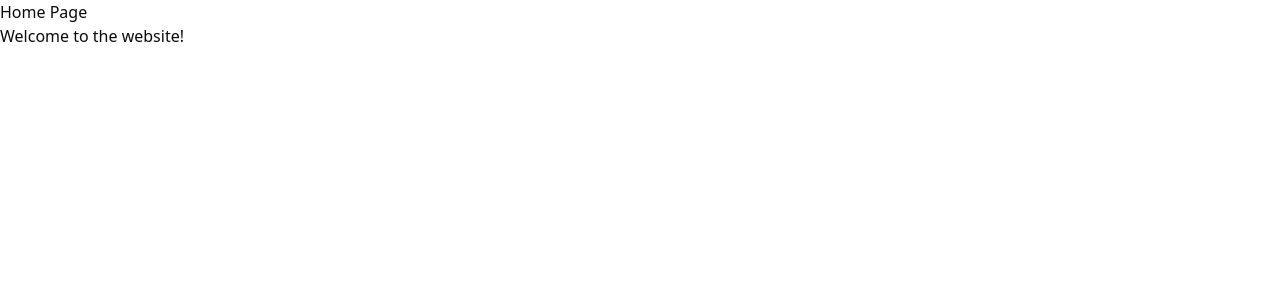
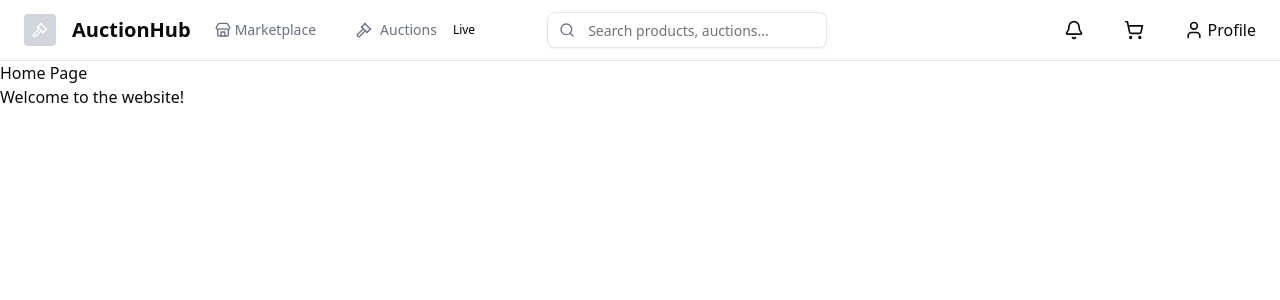
Before and after one commit to pi-knu/front, a React (Vite) app: page / in a window 1280 px wide. Shown: the top 300 px of the page. Built offline with nearby package versions, Linux system fonts and the light colour scheme.

Commit message:
feat: add responsive-mobile Navbar

```diff
--- /dev/null
+++ b/src/components/Navbar.tsx
@@ -0,0 +1,109 @@
+import { Input } from "@/components/ui/input"
+import { useState } from "react";
+import { Link } from "react-router-dom";
+import { Search } from "lucide-react";
+
+import {
+    Gavel,
+    Store,
+    Bell,
+    ShoppingCart,
+    User,
+    Menu,
+    X
+} from "lucide-react";
+
+function Navbar() {
+    const [open, setOpen] = useState(false);
+
+    return (
+        <nav className="w-full border-b bg-white px-6 py-3 flex items-center justify-between">
+
+            <div className="flex items-center gap-4">
+                <button
+                    className="lg:hidden flex items-center"
+                    onClick={() => setOpen(!open)}
+                >
+                    {open ? <X className="w-6 h-6" /> : <Menu className="w-6 h-6" />}
+                </button>
+
+                <div className="w-8 h-8 bg-gray-300 rounded flex items-center justify-center">
+                    <Gavel className="w-4 h-4 text-white" />
+                </div>
+
+                <Link to="/" className="text-xl font-semibold">
+                    AuctionHub
+                </Link>
+
+                <div className="hidden lg:flex items-center gap-4">
+                    <Link to="/marketplace" className="text-gray-500 p-2 flex items-center gap-1 text-sm hover:bg-gray-100 hover:text-gray-900  transition rounded-lg">
+                        <Store className="w-4 h-4 text-gray-500" />
+                        Marketplace
+                    </Link>
+
+                    <Link
+                        to="/auctions"
+                        className="flex items-center gap-2 text-gray-500 px-4 py-2  text-sm hover:bg-gray-100 hover:text-gray-900 transition rounded-lg"
+                    >
+                        <Gavel className="w-4 h-4" />
+                        Auctions
+                        <span className="text-xs bg-white text-black px-2 py-0.5 rounded">
+                            Live
+                        </span>
+                    </Link>
+
+                    <div className="relative w-70 ml-8">
+                        <Search className="absolute left-3 top-1/2 -translate-y-1/2 text-gray-500 w-4 h-4" />
+
+                        <Input
+                            placeholder="Search products, auctions..."
+                            className="bg-white pl-10"
+                        />
+                    </div>
+                </div>
+            </div>
+
+            <div className="hidden lg:flex items-center gap-10">
+
+
+                <Bell className="w-5 h-5" />
+                <ShoppingCart className="w-5 h-5" />
+
+                <Link to="/profile" className="flex items-center gap-1">
+                    <User className="w-5 h-5" /> Profile
+                </Link>
+            </div>
+            {open && (
+                <div className="absolute top-16 left-0 w-full bg-white border-b shadow-lg flex flex-col gap-4 px-6 py-4 lg:hidden">
+
+                    <Input placeholder="Search..." className="bg-white" />
+
+                    <Link to="/marketplace" className="flex items-center gap-2 text-gray-500">
+                        <Store className="w-4 h-4" /> Marketplace
+                    </Link>
+
+                    <Link
+                        to="/auctions"
+                        className="flex items-center gap-2 bg-black text-white px-4 py-2 rounded-lg w-fit"
+                    >
+                        <Gavel className="w-4 h-4" />
+                        Auctions
+                        <span className="text-xs bg-white text-black px-2 py-0.5 rounded">
+                            Live
+                        </span>
+                    </Link>
+
+                    <div className="flex items-center gap-4">
+                        <Bell className="w-5 h-5" />
+                        <ShoppingCart className="w-5 h-5" />
+                        <Link to="/profile" className="flex items-center gap-1">
+                            <User className="w-5 h-5" /> Profile
+                        </Link>
+                    </div>
+                </div>
+            )}
+        </nav>
+    );
+}
+
+export default Navbar;
--- a/src/components/pages/HomePage.tsx
+++ b/src/components/pages/HomePage.tsx
@@ -1,6 +1,11 @@
+
+import Navbar from "@/components/Navbar";
+
 function HomePage() {
   return (
     <div>
+      <Navbar />
+
       <h1>Home Page</h1>
       <p>Welcome to the website!</p>
     </div>
--- /dev/null
+++ b/src/components/ui/input.tsx
@@ -0,0 +1,21 @@
+import * as React from "react"
+
+import { cn } from "@/lib/utils"
+
+function Input({ className, type, ...props }: React.ComponentProps<"input">) {
+  return (
+    <input
+      type={type}
+      data-slot="input"
+      className={cn(
+        "file:text-foreground placeholder:text-muted-foreground selection:bg-primary selection:text-primary-foreground dark:bg-input/30 border-input h-9 w-full min-w-0 rounded-md border bg-transparent px-3 py-1 text-base shadow-xs transition-[color,box-shadow] outline-none file:inline-flex file:h-7 file:border-0 file:bg-transparent file:text-sm file:font-medium disabled:pointer-events-none disabled:cursor-not-allowed disabled:opacity-50 md:text-sm",
+        "focus-visible:border-ring focus-visible:ring-ring/50 focus-visible:ring-[3px]",
+        "aria-invalid:ring-destructive/20 dark:aria-invalid:ring-destructive/40 aria-invalid:border-destructive",
+        className
+      )}
+      {...props}
+    />
+  )
+}
+
+export { Input }
```
